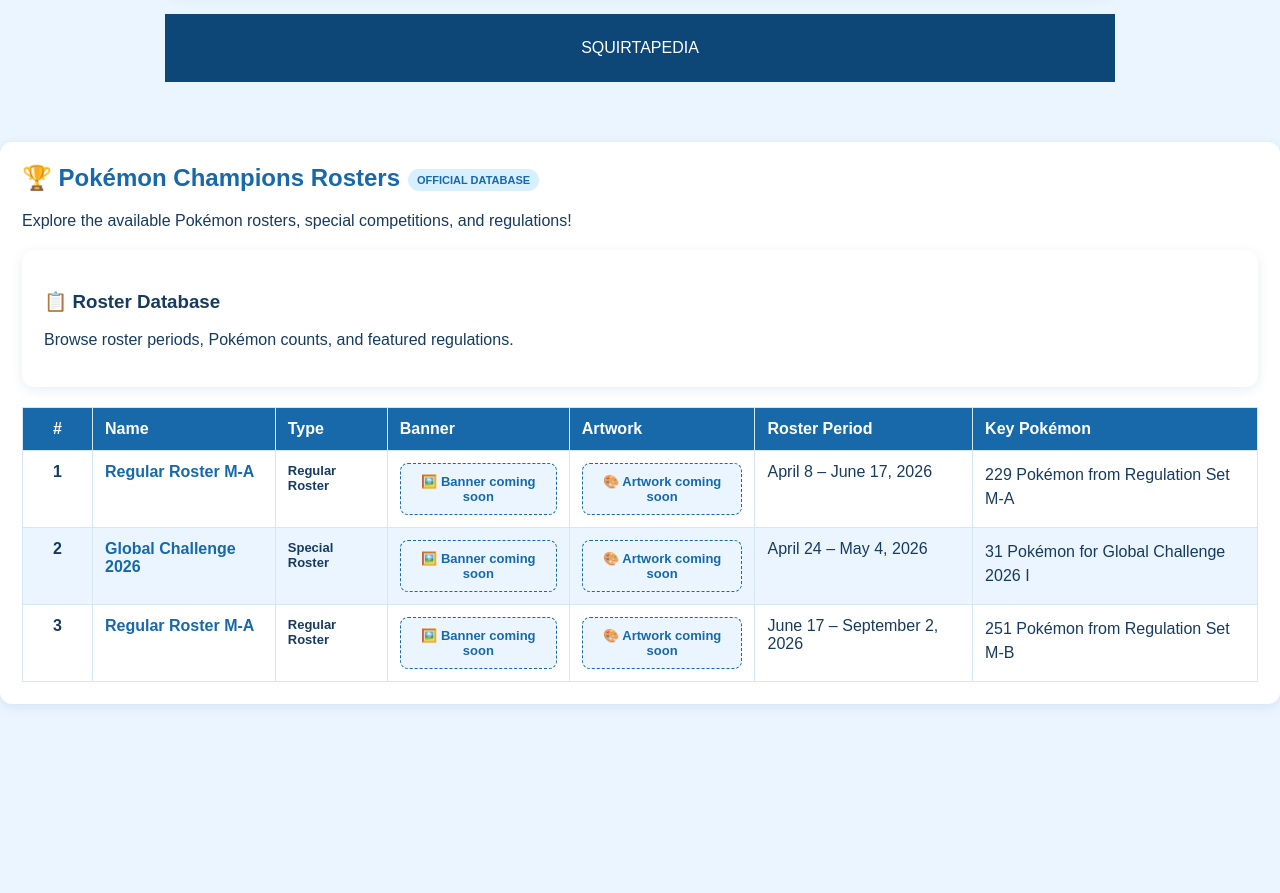
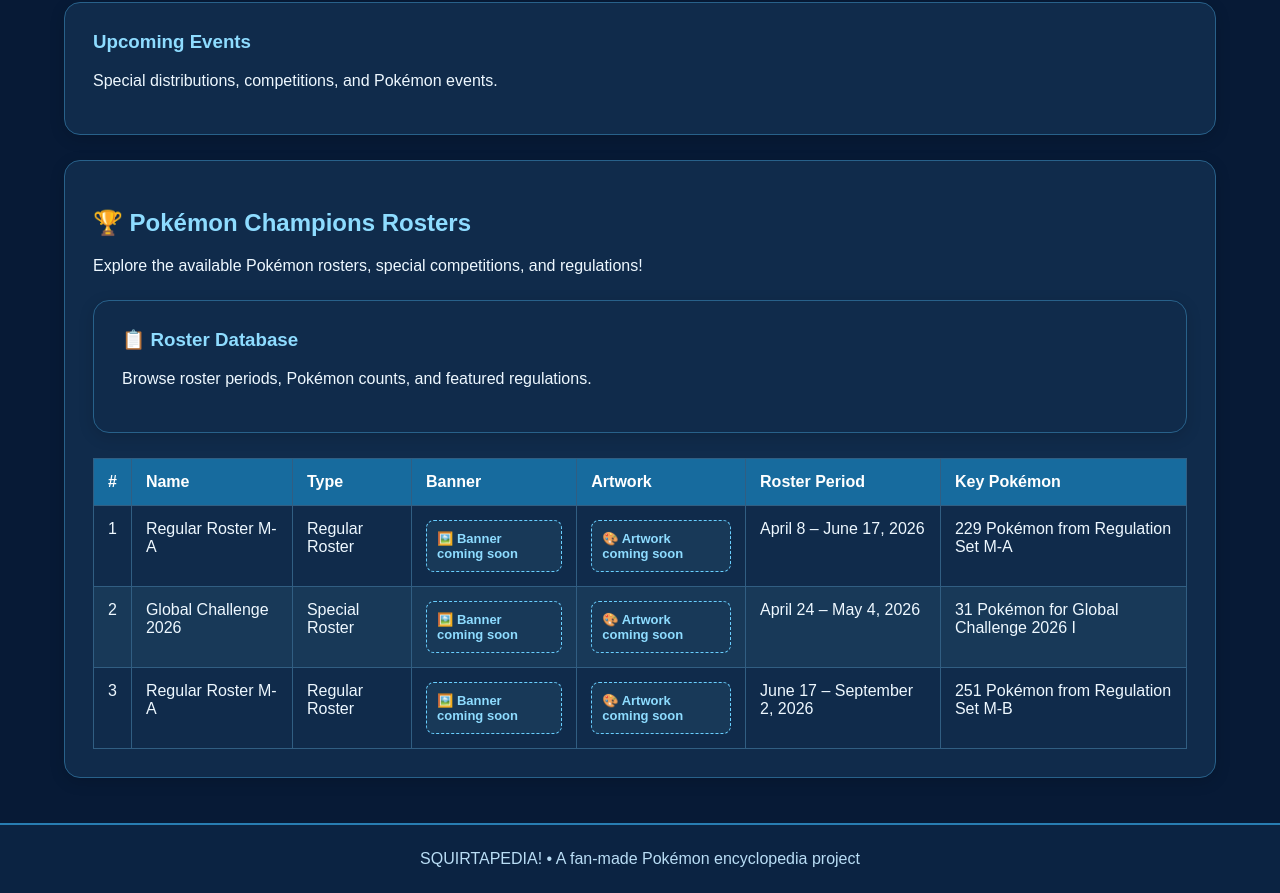
Before and after one commit to sanaanova75-alt/Squirtapedia, a plain HTML site: page current-events.html in a window 1280 px wide. Shown: the part 843-1736 px from the top of the page. Before the commit the page ends 1567 px from the top, so only its background shows below. Drawn offline with Linux system fonts and the light colour scheme.

Commit message:
Update current-events.html

```diff
--- a/current-events.html
+++ b/current-events.html
@@ -1,164 +1,180 @@
+
 <!DOCTYPE html>
 <html lang="en">
 <head>
 <meta charset="UTF-8">
 <meta name="viewport" content="width=device-width, initial-scale=1.0">
-  <title>Current Events | Squirtapedia</title>
+<title>Current Events | SQUIRTAPEDIA!</title>
+
 <style>
+* {
+  box-sizing: border-box;
+}
+
 body {
   margin: 0;
+  background: #071a36;
+  color: #eef8ff;
   font-family: Arial, sans-serif;
-      background: #eaf5ff;
-      color: #173b5e;
 }
 
 header {
-      background: #1769aa;
-      color: white;
-      padding: 25px 15px;
-      text-align: center;
+  display: flex;
+  align-items: center;
+  gap: 25px;
+  padding: 25px 5%;
+  background: #0b2342;
+  border-bottom: 3px solid #287db2;
 }
 
-    header h1 {
+.logo {
+  width: 120px;
+  height: 120px;
+  object-fit: contain;
+}
+
+.header-text h1 {
   margin: 0;
-      font-size: 32px;
+  font-size: 48px;
+}
+
+.header-text h1 span {
+  color: #69cfff;
+}
+
+.header-text p {
+  margin: 10px 0 0;
+  font-size: 22px;
 }
 
 nav {
-      background: #0d4778;
-      padding: 14px;
+  background: #102d4e;
+  padding: 25px 5%;
   display: flex;
-      justify-content: center;
   flex-wrap: wrap;
-      gap: 18px;
+  gap: 12px;
 }
 
 nav a {
   color: white;
   text-decoration: none;
-      font-weight: bold;
+  padding: 13px 19px;
+  border: 1px solid #315e82;
+  border-radius: 30px;
+  font-size: 18px;
 }
 
-    nav a:hover, nav a.active {
-      color: #9ee7ff;
+nav a:hover,
+nav a.active {
+  background: #176b9e;
 }
 
 main {
-      max-width: 950px;
-      margin: 35px auto;
-      padding: 25px;
+  max-width: 1500px;
+  margin: 45px auto;
+  padding: 0 5%;
 }
 
-    .section {
-      background: white;
-      padding: 22px;
-      margin: 20px 0;
-      border-radius: 12px;
-      box-shadow: 0 3px 12px #173b5e18;
+h2 {
+  color: #75d5ff;
+}
+
+.section,
+.roster-section {
+  background: #102b4b;
+  border: 1px solid #28618a;
+  border-radius: 16px;
+  padding: 28px;
+  margin: 25px 0;
+  box-shadow: 0 4px 15px #00000025;
+}
+
+.section h3 {
+  color: #8edcff;
+  margin-top: 0;
+}
+
+.roster-section {
+  overflow-x: auto;
+}
+
+.roster-section h2 {
+  color: #8edcff;
+}
+
+table {
+  width: 100%;
+  min-width: 850px;
+  border-collapse: collapse;
+}
+
+th, td {
+  padding: 14px;
+  border: 1px solid #315e82;
+  text-align: left;
+  vertical-align: top;
+}
+
+th {
+  background: #176b9e;
+  color: white;
+}
+
+tbody tr:nth-child(even) {
+  background: #183958;
+}
+
+tbody tr:hover {
+  background: #20496c;
+}
+
+.image-placeholder {
+  display: inline-block;
+  background: #183958;
+  color: #8edcff;
+  border: 1px dashed #69cfff;
+  border-radius: 8px;
+  padding: 10px;
+  font-size: 13px;
+  font-weight: bold;
 }
 
 footer {
   text-align: center;
   padding: 25px;
-      background: #0d4778;
-      color: white;
-    }
-     .roster-section {
-      background: white;
-      padding: 22px;
-      margin: 20px 0;
-      border-radius: 12px;
-      box-shadow: 0 3px 12px #173b5e18;
-      overflow-x: auto;
+  background: #0b2342;
+  border-top: 2px solid #287db2;
+  color: #b9ddf5;
 }
 
-    .roster-section h2 {
-      color: #1769aa;
-      margin-top: 0;
+@media (max-width: 700px) {
+  header {
+    flex-direction: column;
+    text-align: center;
   }
 
-    .roster-section table {
-      width: 100%;
-      min-width: 700px;
-      border-collapse: collapse;
+  .header-text h1 {
+    font-size: 34px;
   }
 
-    .roster-section th,
-    .roster-section td {
-      padding: 12px;
-      border: 1px solid #d5e7f5;
-      text-align: left;
-      vertical-align: top;
+  nav {
+    justify-content: center;
   }
-
-    .roster-section th {
-      background: #1769aa;
-      color: white;
-    }
-
-    .roster-section tbody tr:nth-child(even) {
-      background: #eaf5ff;
-    }
-
-    .roster-section tbody tr:hover {
-      background: #d8efff;
-    }
-      .roster-section h2::after {
-      content: " OFFICIAL DATABASE";
-      display: inline-block;
-      font-size: 11px;
-      background: #d8efff;
-      color: #1769aa;
-      padding: 5px 9px;
-      border-radius: 20px;
-      vertical-align: middle;
-      margin-left: 8px;
-    }
-    .image-placeholder {
-      display: inline-block;
-      background: #eaf5ff;
-      color: #1769aa;
-      border: 1px dashed #1769aa;
-      border-radius: 8px;
-      padding: 10px;
-      font-size: 13px;
-      font-weight: bold;
-    }
-      .roster-section tbody td:nth-child(2) {
-      font-weight: bold;
-      color: #1769aa;
-    }
-
-    .roster-section tbody td:nth-child(3) {
-      font-size: 13px;
-      font-weight: bold;
-    }
-
-    .roster-section tbody tr {
-      transition: background 0.2s ease;
-    }
-      .roster-section th:first-child,
-    .roster-section td:first-child {
-      text-align: center;
-      font-weight: bold;
-      width: 45px;
-    }
-
-    .roster-section tbody td:last-child {
-      line-height: 1.5;
-    }
-
-    .roster-section tbody td:nth-child(4),
-    .roster-section tbody td:nth-child(5) {
-      text-align: center;
 }
 </style>
 </head>
+
 <body>
 
 <header>
-    <h1>SQUIRTAPEDIA</h1>
-    <p>Your Pokémon encyclopedia!</p>
+  <img class="logo"
+  src="Screenshot%202026-11-14%20123238.png"
+  alt="Squirtapedia logo">
+
+  <div class="header-text">
+    <h1>SQUIRTA<span>PEDIA!</span></h1>
+    <p>Your Pokémon encyclopedia adventure starts here.</p>
+  </div>
 </header>
 
 <nav>
@@ -202,17 +218,16 @@
     <h3>Upcoming Events</h3>
     <p>Special distributions, competitions, and Pokémon events.</p>
   </div>
-      <footer>
-    SQUIRTAPEDIA
-  </footer>
-  </main>
+
   <section class="roster-section">
     <h2>🏆 Pokémon Champions Rosters</h2>
     <p>Explore the available Pokémon rosters, special competitions, and regulations!</p>
+
     <div class="section">
       <h3>📋 Roster Database</h3>
       <p>Browse roster periods, Pokémon counts, and featured regulations.</p>
     </div>
+
     <table>
       <thead>
         <tr>
@@ -225,6 +240,7 @@
           <th>Key Pokémon</th>
         </tr>
       </thead>
+
       <tbody>
         <tr>
           <td>1</td>
@@ -235,6 +251,7 @@
           <td>April 8 – June 17, 2026</td>
           <td>229 Pokémon from Regulation Set M-A</td>
         </tr>
+
         <tr>
           <td>2</td>
           <td>Global Challenge 2026</td>
@@ -244,6 +261,7 @@
           <td>April 24 – May 4, 2026</td>
           <td>31 Pokémon for Global Challenge 2026 I</td>
         </tr>
+
         <tr>
           <td>3</td>
           <td>Regular Roster M-A</td>
@@ -256,5 +274,11 @@
       </tbody>
     </table>
   </section>
+</main>
+
+<footer>
+  SQUIRTAPEDIA! • A fan-made Pokémon encyclopedia project
+</footer>
+
 </body>
 </html>
```
Lines whose indentation alone changed are shown as unchanged.
